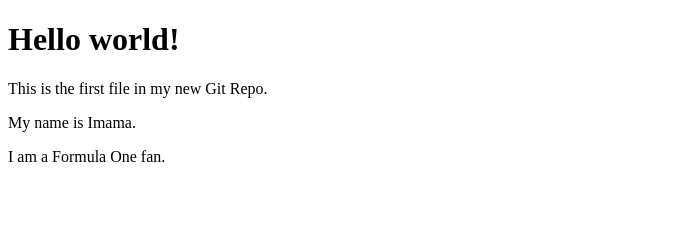
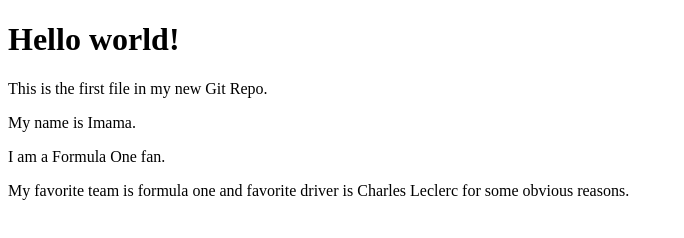
Before and after one commit to leclercist/Imama, a plain HTML site: page index.html in a window 1280 px wide. Shown: the whole page, without its empty margins (0-684 px from the left). Drawn offline with Linux system fonts and the light colour scheme.

Commit message:
Updated index.html with a new paragraph
this is the third edit in the index.html file

```diff
--- a/index.html
+++ b/index.html
@@ -10,6 +10,7 @@
 <p>This is the first file in my new Git Repo.</p>
 <p>My name is Imama.</p>
 <p>I am a Formula One fan.</p>
+<p>My favorite team is formula one and favorite driver is Charles Leclerc for some obvious reasons.</p>
 
 </body>
 </html>
```
